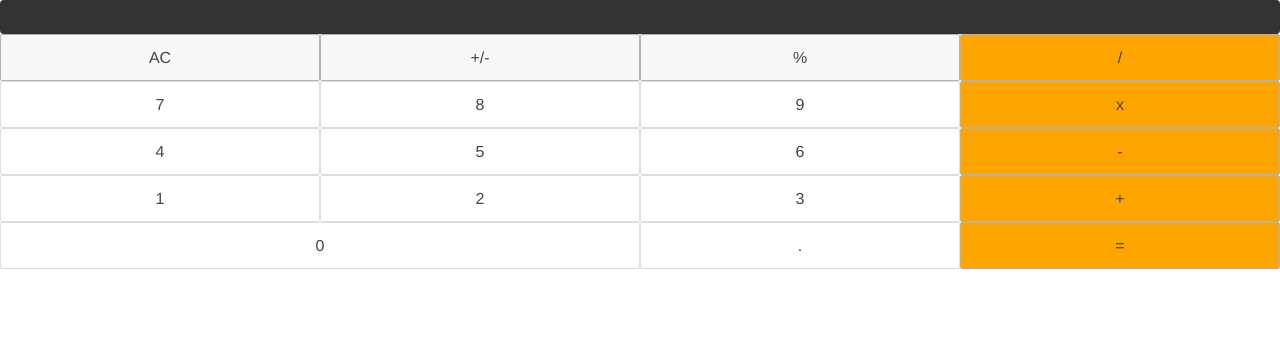
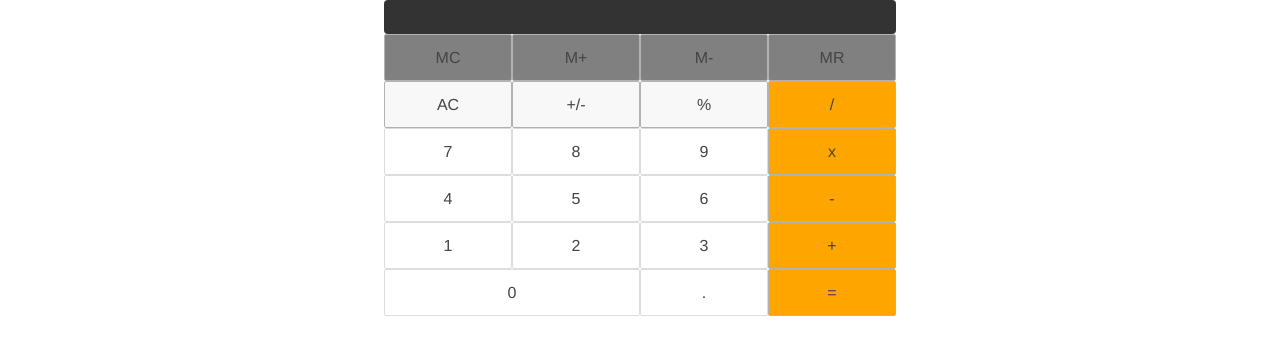
Before and after one commit to SanKlein/webcalculator, a website: page www/index.html in a window 1280 px wide. Drawn offline with Linux system fonts and the light colour scheme; files that its build step writes are made by us from their sources.

Commit message:
added extra credit functionality

```diff
--- a/www/css/style.css
+++ b/www/css/style.css
@@ -43,6 +43,10 @@ button {
   background-color: orange;
 }
 
+.mem {
+  background-color: gray;
+}
+
 div {
   padding: 0;
 }
--- a/www/index.html
+++ b/www/index.html
@@ -21,78 +21,122 @@
       <ion-content>
         <ion-list>
           <div class="row">
-            <label class="item-input-wrapper text-input">
-              <div class="text-input">
-                <input class="text-field text-input" type="text" ng-model="calc.output" autofocus>
-              </div>
-            </label>
+            <div class="col col-20"></div>
+            <div class="col col-10"></div>
+            <div class="col col">
+              <label class="item-input-wrapper text-input">
+                <div class="text-input">
+                  <input class="text-field text-input" type="text" ng-model="calc.output" autofocus>
+                </div>
+              </label>
+            </div>
+            <div class="col col-20"></div>
+            <div class="col col-10"></div>
           </div>
           <div class="row">
-            <div class="col col-25">
-              <button class="button button-block button-stable" ng-click='clear()'>AC</button>
+            <div class="col col-20"></div>
+            <div class="col col-10"></div>
+            <div class="col col-10">
+              <button class="button button-block mem icon" ng-click='memClear()'>MC</button>
             </div>
-            <div class="col col-25">
-              <button class="button button-block button-stable" ng-click="change()">+/-</button>
+            <div class="col col-10">
+              <button class="button button-block mem icon" ng-click='memAdd()'>M+</button>
             </div>
-            <div class="col col-25">
-              <button class="button button-block button-stable" ng-click="percent()">%</button>
+            <div class="col col-10">
+              <button class="button button-block mem icon" ng-click='memSub()'>M-</button>
             </div>
-            <div class="col col-25">
-              <button class="button button-block operator" ng-click='set("divide")'>/</button>
+            <div class="col col-10">
+              <button class="button button-block mem icon" ng-click='memCall()'>MR</button>
             </div>
+            <div class="col col-20"></div>
+            <div class="col col-10"></div>
           </div>
           <div class="row">
-            <div class="col col-25">
-              <button class="button button-block button-light" ng-click='update("7")'>7</button>
+            <div class="col col-20"></div>
+            <div class="col col-10"></div>
+            <div class="col col-10">
+              <button class="button button-block button-stable icon" ng-click='clear()'>AC</button>
             </div>
-            <div class="col col-25">
-              <button class="button button-block button-light" ng-click='update("8")'>8</button>
+            <div class="col col-10">
+              <button class="button button-block button-stable icon" ng-click="change()">+/-</button>
             </div>
-            <div class="col col-25">
-              <button class="button button-block button-light" ng-click='update("9")'>9</button>
+            <div class="col col-10">
+              <button class="button button-block button-stable icon" ng-click="percent()">%</button>
             </div>
-            <div class="col col-25">
-              <button class="button button-block operator" ng-click='set("multiply")'>x</button>
+            <div class="col col-10">
+              <button class="button button-block operator icon" ng-click='set("divide")'>/</button>
             </div>
+            <div class="col col-20"></div>
+            <div class="col col-10"></div>
           </div>
           <div class="row">
-            <div class="col col-25">
-              <button class="button button-block button-light" ng-click='update("4")'>4</button>
+            <div class="col col-20"></div>
+            <div class="col col-10"></div>
+            <div class="col col-10">
+              <button class="button button-block button-light icon" ng-click='update("7")'>7</button>
             </div>
-            <div class="col col-25">
-              <button class="button button-block button-light" ng-click='update("5")'>5</button>
+            <div class="col col-10">
+              <button class="button button-block button-light icon" ng-click='update("8")'>8</button>
             </div>
-            <div class="col col-25">
-              <button class="button button-block button-light" ng-click='update("6")'>6</button>
+            <div class="col col-10">
+              <button class="button button-block button-light icon" ng-click='update("9")'>9</button>
             </div>
-            <div class="col col-25">
-              <button class="button button-block operator" ng-click='set("subtract")'>-</button>
+            <div class="col col-10">
+              <button class="button button-block operator icon" ng-click='set("multiply")'>x</button>
             </div>
+            <div class="col col-20"></div>
+            <div class="col col-10"></div>
           </div>
           <div class="row">
-            <div class="col col-25">
-              <button class="button button-block button-light" ng-click='update("1")'>1</button>
+            <div class="col col-20"></div>
+            <div class="col col-10"></div>
+            <div class="col col-10">
+              <button class="button button-block button-light icon" ng-click='update("4")'>4</button>
             </div>
-            <div class="col col-25">
-              <button class="button button-block button-light" ng-click='update("2")'>2</button>
+            <div class="col col-10">
+              <button class="button button-block button-light icon" ng-click='update("5")'>5</button>
             </div>
-            <div class="col col-25">
-              <button class="button button-block button-light" ng-click='update("3")'>3</button>
+            <div class="col col-10">
+              <button class="button button-block button-light icon" ng-click='update("6")'>6</button>
             </div>
-            <div class="col col-25">
-              <button class="button button-block operator" ng-click='set("add")'>+</button>
+            <div class="col col-10">
+              <button class="button button-block operator icon" ng-click='set("subtract")'>-</button>
             </div>
+            <div class="col col-20"></div>
+            <div class="col col-10"></div>
           </div>
           <div class="row">
-            <div class="col col-50">
-              <button class="button button-block button-light" ng-click='update("0")'>0</button>
+            <div class="col col-20"></div>
+            <div class="col col-10"></div>
+            <div class="col col-10">
+              <button class="button button-block button-light icon" ng-click='update("1")'>1</button>
             </div>
-            <div class="col col-25">
-              <button class="button button-block button-light" ng-click='decimal()'>.</button>
+            <div class="col col-10">
+              <button class="button button-block button-light icon" ng-click='update("2")'>2</button>
             </div>
-            <div class="col col-25">
-              <button class="button button-block operator" ng-click='calculate()'>=</button>
+            <div class="col col-10">
+              <button class="button button-block button-light icon" ng-click='update("3")'>3</button>
             </div>
+            <div class="col col-10">
+              <button class="button button-block operator icon" ng-click='set("add")'>+</button>
+            </div>
+            <div class="col col-20"></div>
+            <div class="col col-10"></div>
+          </div>
+          <div class="row">
+            <div class="col col-20"></div>
+            <div class="col col-10"></div>
+            <div class="col col-20">
+              <button class="button button-block button-light icon" ng-click='update("0")'>0</button>
+            </div>
+            <div class="col col-10">
+              <button class="button button-block button-light icon" ng-click='decimal()'>.</button>
+            </div>
+            <div class="col col-10">
+              <button class="button button-block operator icon" ng-click='calculate()'>=</button>
+            </div>
+            <div class="col col-20"></div>
+            <div class="col col-10"></div>
           </div>
         </ion-list>
       </ion-content>
--- a/www/js/controller.js
+++ b/www/js/controller.js
@@ -1,7 +1,10 @@
 angular.module('calc.controller', [])
   // this controller looks over the whole app
-  .controller('CalcCtrl', ['$scope',
-    function($scope) {
+  .controller('CalcCtrl', ['$scope', '$window',
+    function($scope, $window) {
+
+      $window.localStorage['mem'] = 0;
+
       $scope.calc = {
         output: "0",
         total: "0",
@@ -118,5 +121,23 @@ angular.module('calc.controller', [])
           $scope.calc.output = result;
         }
       };
+
+      $scope.memClear = function() {
+        $window.localStorage['mem'] = '0';
+      };
+
+      $scope.memAdd = function() {
+        $window.localStorage['mem'] = String(parseFloat($window.localStorage['mem']) + parseFloat($scope.calc.output));
+        $scope.calc.output = $window.localStorage['mem'];
+      };
+
+      $scope.memSub = function() {
+        $window.localStorage['mem'] = String(parseFloat($window.localStorage['mem']) - parseFloat($scope.calc.output));
+        $scope.calc.output = $window.localStorage['mem'];
+      };
+
+      $scope.memCall = function() {
+        $scope.calc.output = $window.localStorage['mem'];
+      };
     }
   ]);
```
